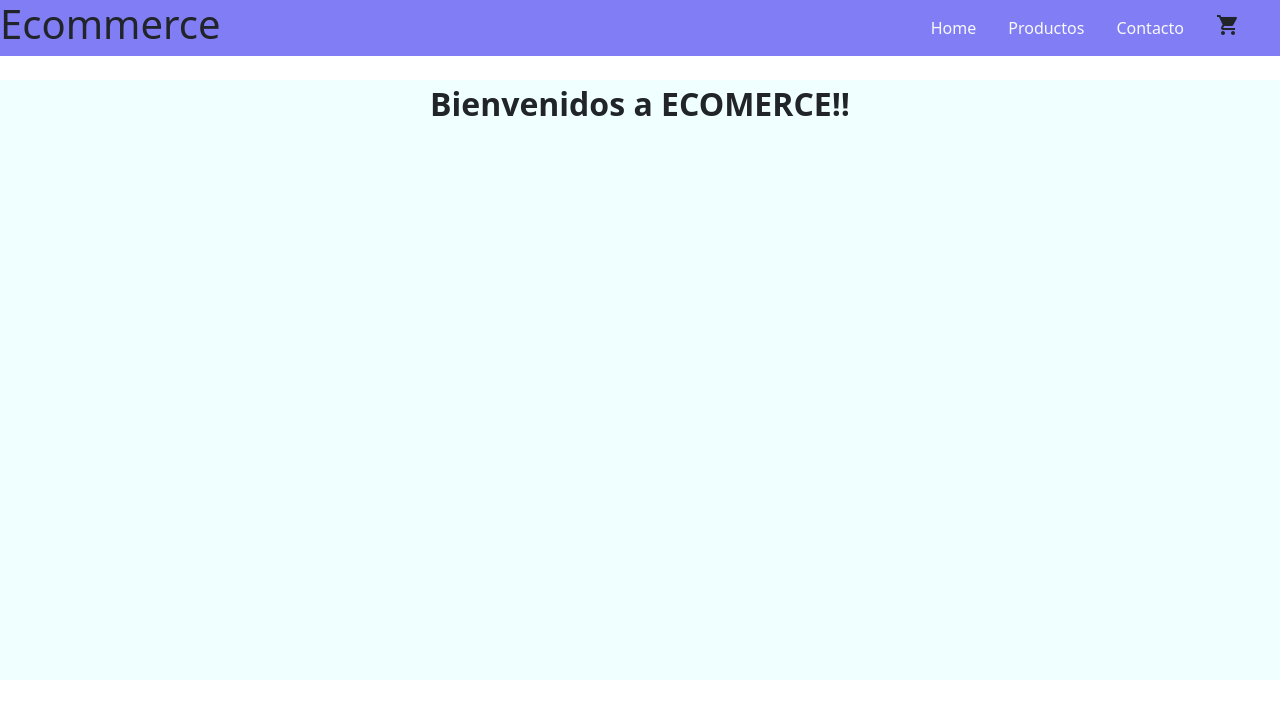
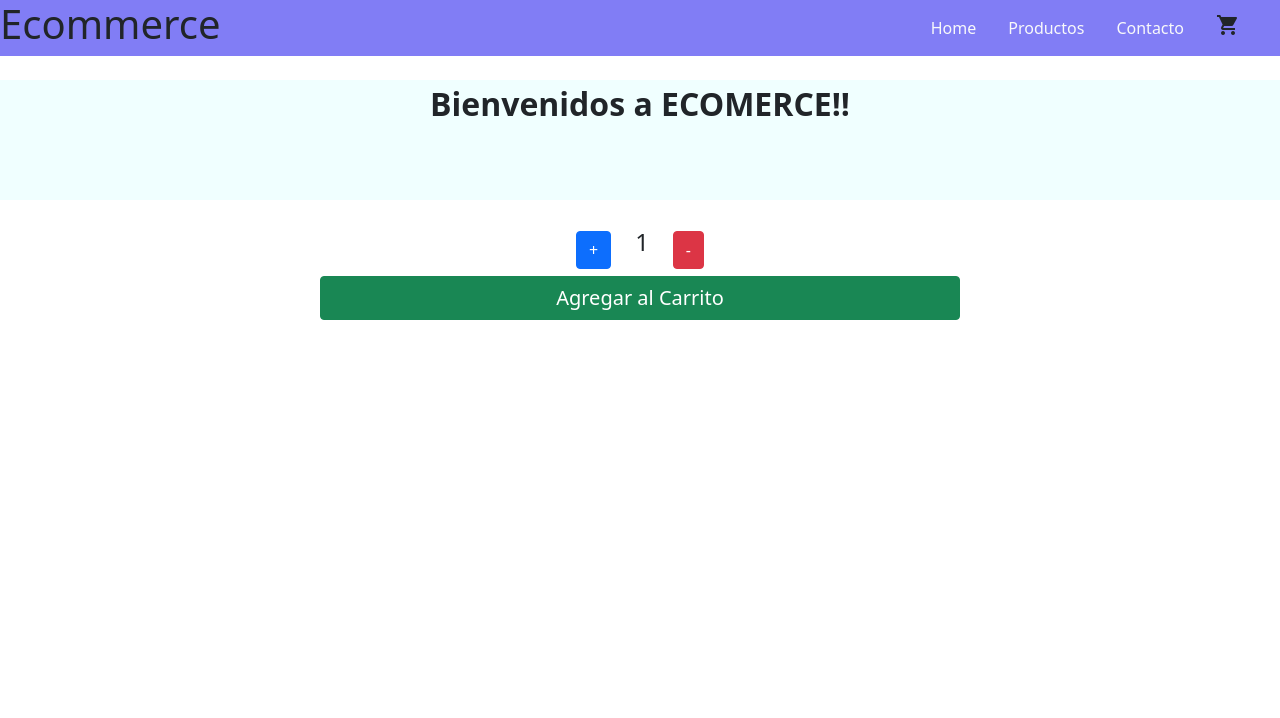
Before and after one commit to PablodelaTorre/trabajo-react-js, a React (Create React App) app: page / in a window 1280 px wide. Shown: the top 718 px of the page. Built offline with nearby package versions, Linux system fonts and the light colour scheme.

Commit message:
ItemCount terminado menos el onAdd

```diff
--- /dev/null
+++ b/src/components/ItemCount.js
@@ -0,0 +1,45 @@
+import React from 'react'
+import { useState } from 'react'
+
+const ItemCount = ({stock, initial, onAdd}) => {
+
+    let [estado, setEstado] = useState(initial)
+
+    const handleSumar = () => {
+        if(estado >= stock){
+            return
+        }else{
+            setEstado(estado + 1)
+        }
+    }
+
+    const handleRestar = () => {
+        if(estado===1){
+            return
+        }else{
+            setEstado(estado - 1)
+        }
+    }
+
+    const handleAgregar = () => {
+        onAdd(estado)
+        console.log(onAdd)
+    }
+
+    return (
+        <>
+            <div className='d-flex align-items-center justify-content-center'>
+                <button type='button' className='btn btn-primary' onClick={handleSumar}>+</button>
+                <p className='fw-blod fs-4 mx-3 px-2'>{estado}</p>
+                <button type='button' className='btn btn-danger' onClick={handleRestar}>-</button>
+            </div>
+            <div className='container w-50'>
+                <div className='row'>
+                    <button type='button' className='btn btn-success fs-5' onClick={handleAgregar}>Agregar al Carrito</button>
+                </div>
+            </div>
+        </>
+    )
+}
+
+export default ItemCount
--- a/src/components/ItemListContainer.js
+++ b/src/components/ItemListContainer.js
@@ -1,8 +1,13 @@
 import React from 'react'
+import ItemCount from './ItemCount'
+
 
 const ItemListContainer = ({greeting}) => {
     return (
-        <div className='fs-2 fw-bold d-flex justify-content-center itemListContainer my-4 '>{greeting}</div>
+        <>
+            <div className='fs-2 fw-bold d-flex justify-content-center itemListContainer my-4 '>{greeting}</div>
+            <ItemCount stock={6} initial={1} onAdd/>
+        </>
     )
 }
 
--- a/src/index.css
+++ b/src/index.css
@@ -9,7 +9,7 @@ body {
 
 .itemListContainer {
   background-color: azure;
-  height: 75vh;
+  height: 15vh;
 }
 
 .paddingNone {
--- a/src/index.js
+++ b/src/index.js
@@ -13,7 +13,4 @@ ReactDOM.render(
   document.getElementById('root')
 );
 
-// If you want to start measuring performance in your app, pass a function
-// to log results (for example: reportWebVitals(console.log))
-// or send to an analytics endpoint. Learn more: https://bit.ly/CRA-vitals
 reportWebVitals();
```
